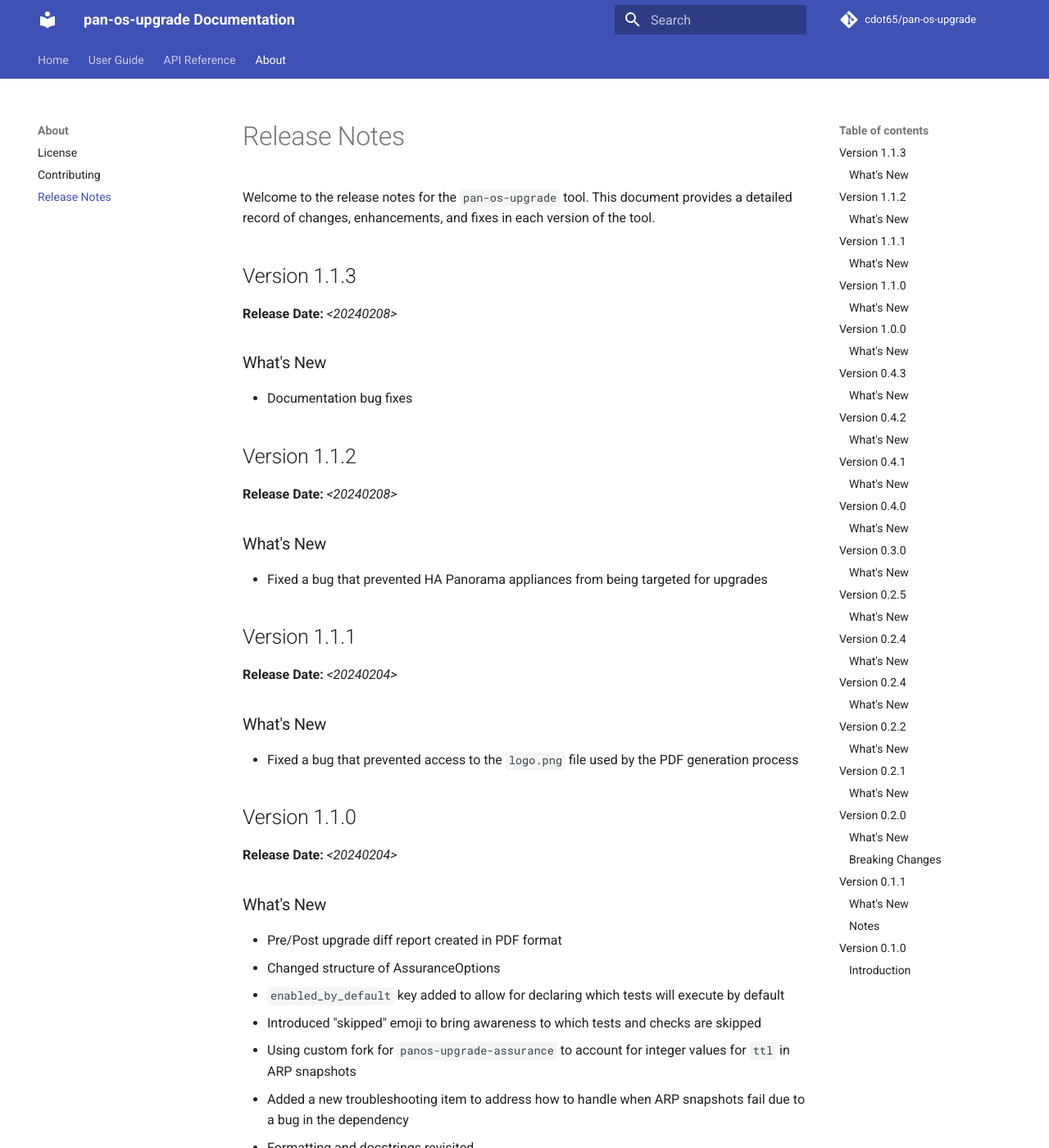
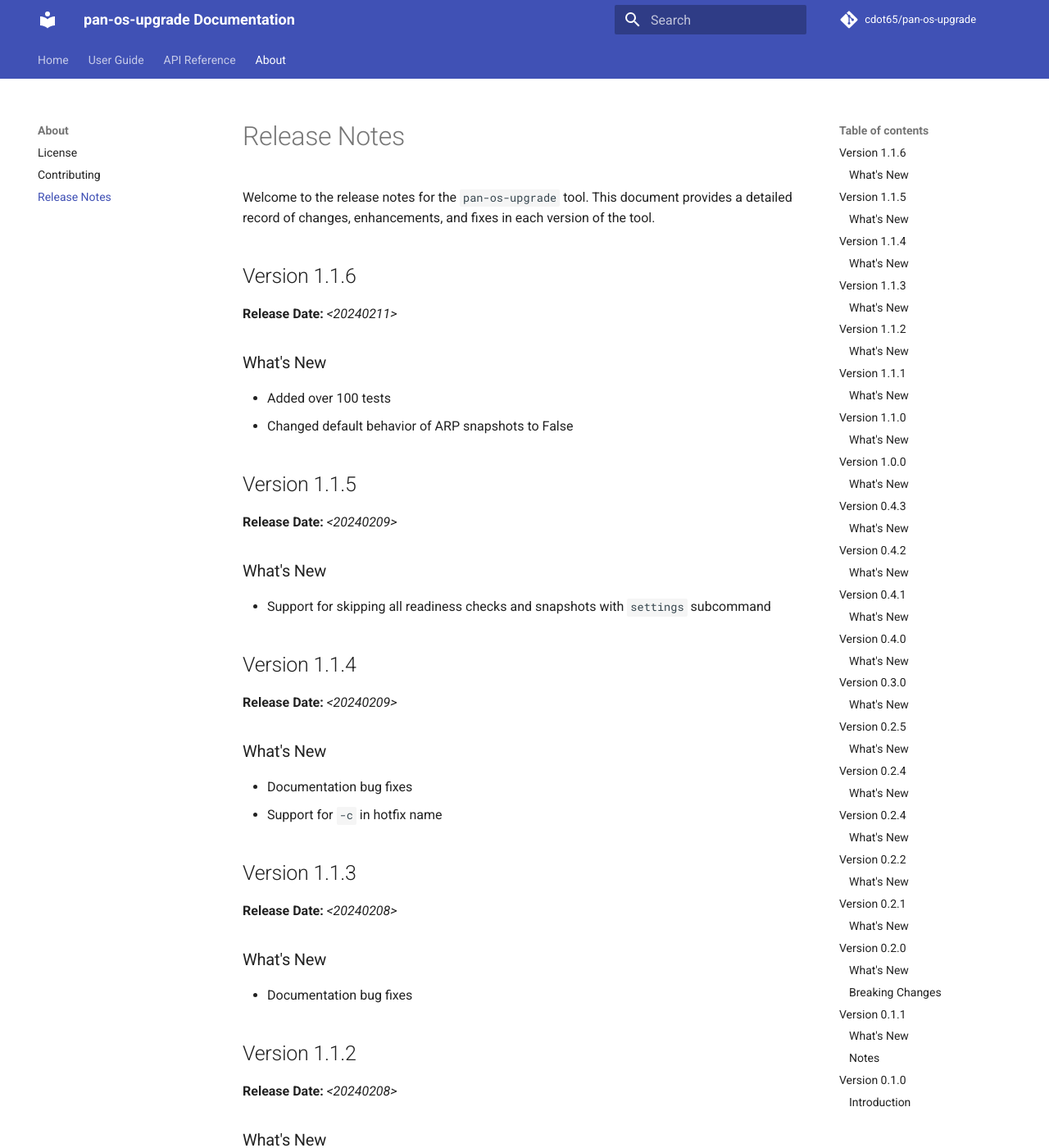
Before and after one commit to cdot65/pan-os-upgrade, an MkDocs documentation site: the page built from docs/about/release-notes.md, in a window 1280 px wide and 1400 px high. Shown: the whole window at 82% size. Built offline with MkDocs 1.6.1 and Material for MkDocs 9.7.7, drawn with Linux system fonts in a browser that asks for light colours; comment, search, counter and statistics services are not loaded.

Commit message:
Add release notes for versions 1.1.6, 1.1.5, and 1.1.4

```diff
--- a/docs/about/release-notes.md
+++ b/docs/about/release-notes.md
@@ -1,6 +1,35 @@
 # Release Notes
 
 Welcome to the release notes for the `pan-os-upgrade` tool. This document provides a detailed record of changes, enhancements, and fixes in each version of the tool.
+
+## Version 1.1.6
+
+**Release Date:** *<20240211>*
+
+<!-- trunk-ignore(markdownlint/MD024) -->
+### What's New
+
+- Added over 100 tests
+- Changed default behavior of ARP snapshots to False
+
+## Version 1.1.5
+
+**Release Date:** *<20240209>*
+
+<!-- trunk-ignore(markdownlint/MD024) -->
+### What's New
+
+- Support for skipping all readiness checks and snapshots with `settings` subcommand
+
+## Version 1.1.4
+
+**Release Date:** *<20240209>*
+
+<!-- trunk-ignore(markdownlint/MD024) -->
+### What's New
+
+- Documentation bug fixes
+- Support for `-c` in hotfix name
 
 ## Version 1.1.3
 
```
